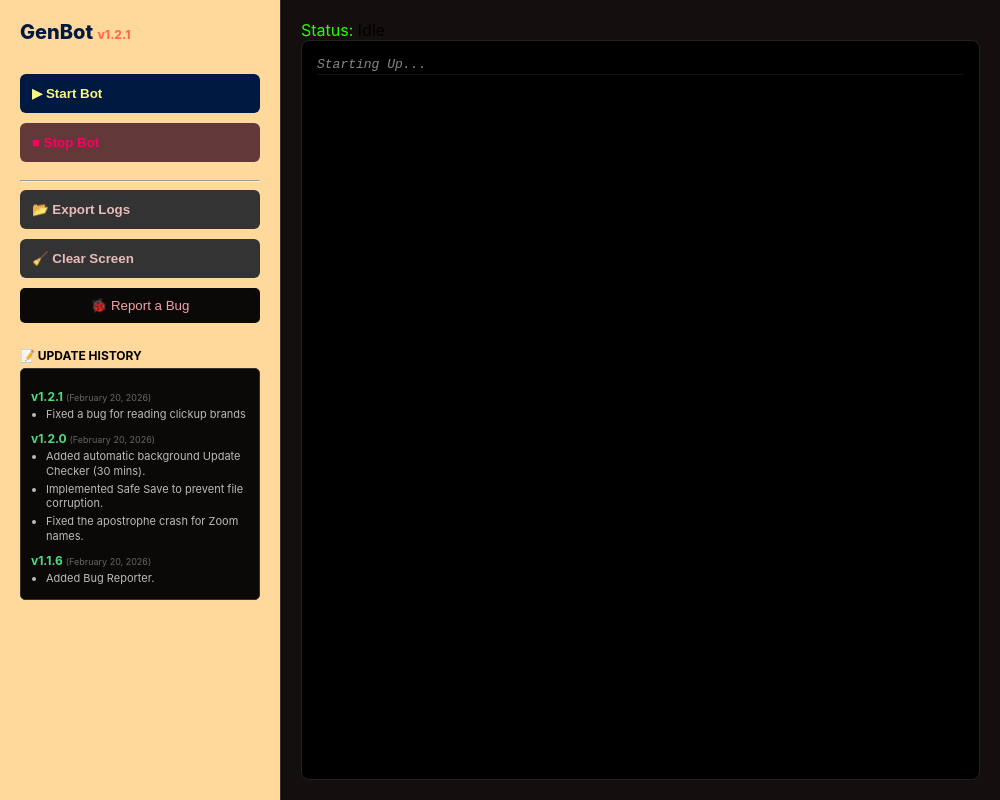
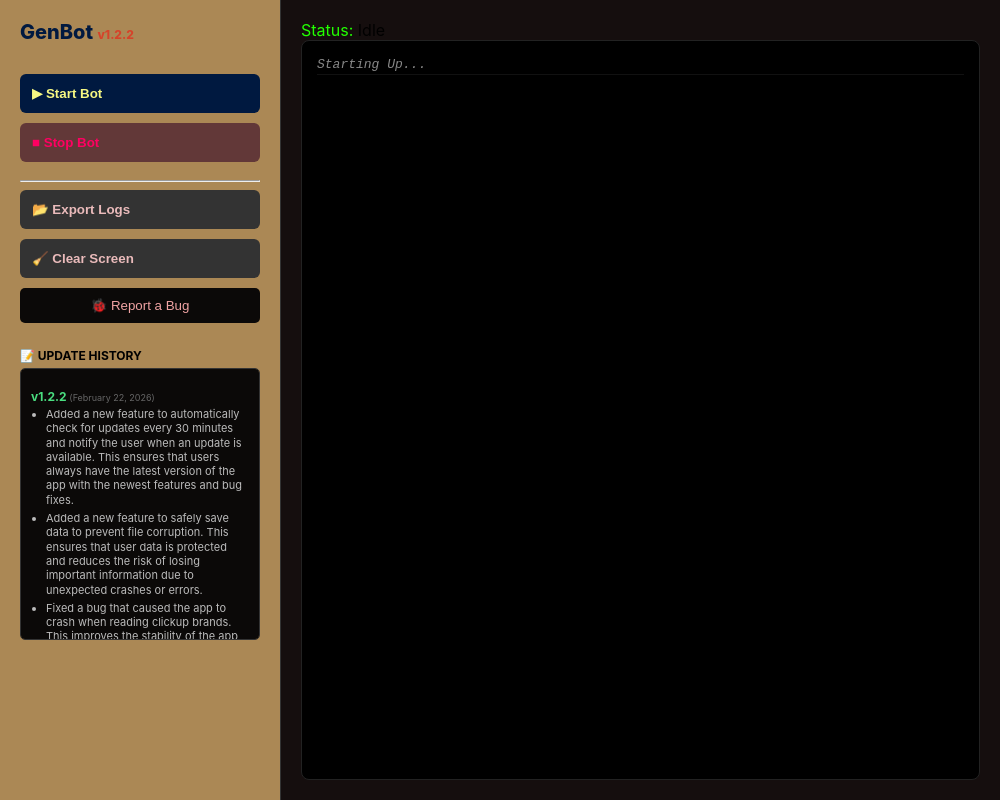
Before and after one commit to LawrenceTanny/ZoomBot, an Electron app: page index.html in a window 1000 px wide. Drawn offline with Linux system fonts and the light colour scheme; no server answers.

Commit message:
Added a new feature

```diff
--- a/changelog.json
+++ b/changelog.json
@@ -1,4 +1,13 @@
 [
+    {
+    "version": "v1.2.2",
+    "date": "February 22, 2026",
+    "changes": [
+      "Added a new feature to automatically check for updates every 30 minutes and notify the user when an update is available. This ensures that users always have the latest version of the app with the newest features and bug fixes.",
+      "Added a new feature to safely save data to prevent file corruption. This ensures that user data is protected and reduces the risk of losing important information due to unexpected crashes or errors.",
+      "Fixed a bug that caused the app to crash when reading clickup brands. This improves the stability of the app and ensures that users can access their clickup brands without any issues."
+    ]
+  },
   {
     "version": "v1.2.1",
     "date": "February 20, 2026",
--- a/index.html
+++ b/index.html
@@ -7,7 +7,7 @@
 <body>
     <div class="app-container">
         <aside class="sidebar">
-            <div class="logo">GenBot <span>v1.2.1</span></div>
+            <div class="logo">GenBot <span>v1.2.2</span></div>
             <nav>
                 <button id="startBtn" class="nav-btn primary">▶ Start Bot</button>
                 <button id="stopBtn" class="nav-btn danger">■ Stop Bot</button>
--- a/package.json
+++ b/package.json
@@ -1,6 +1,6 @@
 {
   "name": "genbot",
-  "version": "1.2.1",
+  "version": "1.2.2",
   "description": "Generational Bot",
   "main": "main.js",
   "repository": {
--- a/style.css
+++ b/style.css
@@ -1,6 +1,6 @@
 :root {
     --bg-dark: #150e0e;
-    --sidebar-bg: #ffd99c;
+    --sidebar-bg: #ffce7ea3;
     --text-main: rgb(34, 255, 0);
     --accent: #001940;
     --danger: #623838;
```
Also changed, not shown: main.js (+18 -1 lines).
